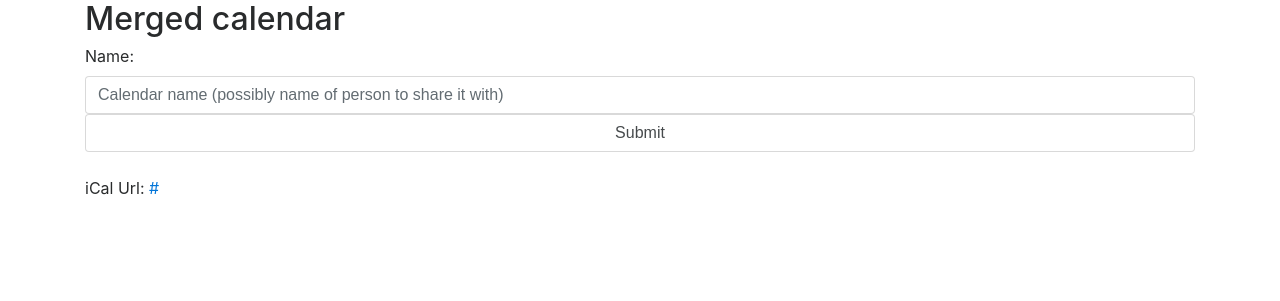
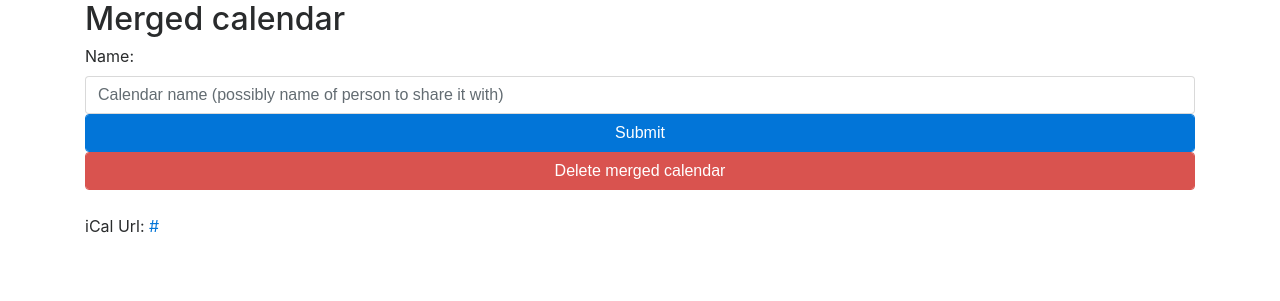
Before and after one commit to palfrey/sked, a Django app: template calendars/templates/merged_calendar.html in a window 1280 px wide. Shown: the part 93-394 px from the top of the page. Run offline with Django 3.2, Linux system fonts and the light colour scheme; tables that the repository leaves empty hold one stand-in row (values such as "Sample post"); the template is opened without the code that fills it: values that come from a table or form of the project are taken from there, most other values are stand-ins (such as "Sample title", 1, 10 or a date in 2020); some libraries are stand-ins or nearby versions.

Commit message:
Add "delete merged calendar" option

```diff
--- a/calendars/templates/merged_calendar.html
+++ b/calendars/templates/merged_calendar.html
@@ -6,7 +6,11 @@
     <form action="{% url 'merged_calendar' mc.id %}" method="post">
         {% csrf_token %}
         {{ form }}
-        <input class="form-control" type="submit" value="Submit" />
+        <input class="form-control btn btn-primary" type="submit" value="Submit" />
+    </form>
+    <form action="{% url 'delete_merged_calendar' mc.id %}" method="post">
+        {% csrf_token %}
+        <input class="form-control btn btn-danger" type="submit" value="Delete merged calendar" />
     </form>
     <br />
     iCal Url: <a href="{{ url }}">{{ url }}</a>
--- a/calendars/urls.py
+++ b/calendars/urls.py
@@ -7,6 +7,7 @@ urlpatterns = [
     path('add_calendar', views.add_calendar, name='add_calendar'),
     path('add_merged_calendar', views.add_merged_calendar, name='add_merged_calendar'),
     path('calendar/<uuid:id>/edit', views.merged_calendar, name='merged_calendar'),
+    path('calendar/<uuid:id>/delete', views.delete_merged_calendar, name='delete_merged_calendar'),
     path('calendar/<uuid:id>', views.merged_calendar_view, name='merged_calendar_view'),
     path('update_access', views.update_access, name='update_access'),
     path('account/logout/', views.logout, name='logout'),
```
Also changed, not shown: calendars/views.py (+11 -0 lines).
